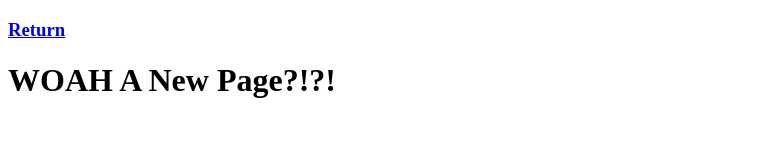
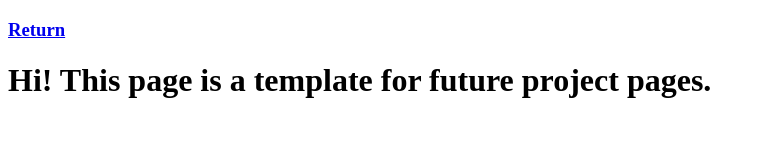
Before and after one commit to tim-parisi/tim-parisi.github.io, a plain HTML site: page testproject.html in a window 1280 px wide. Shown: the whole page, without its empty margins (0-765 px from the left). Drawn offline with Linux system fonts and the light colour scheme.

```diff
--- a/testproject.html
+++ b/testproject.html
@@ -7,6 +7,6 @@
         <h3><a href="./index.html">Return</a></h3>
     </div>
     <div id="Data">
-        <h1>WOAH A New Page?!?!</h1>
+        <h1>Hi! This page is a template for future project pages.</h1>
     </div>
 </body>
```
Also changed, not shown: index.html (+3 -1 lines).
